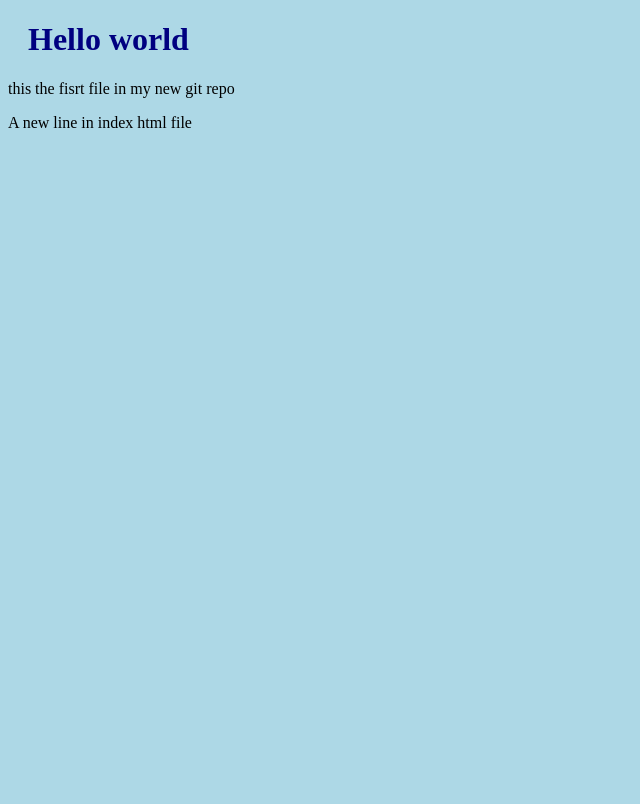
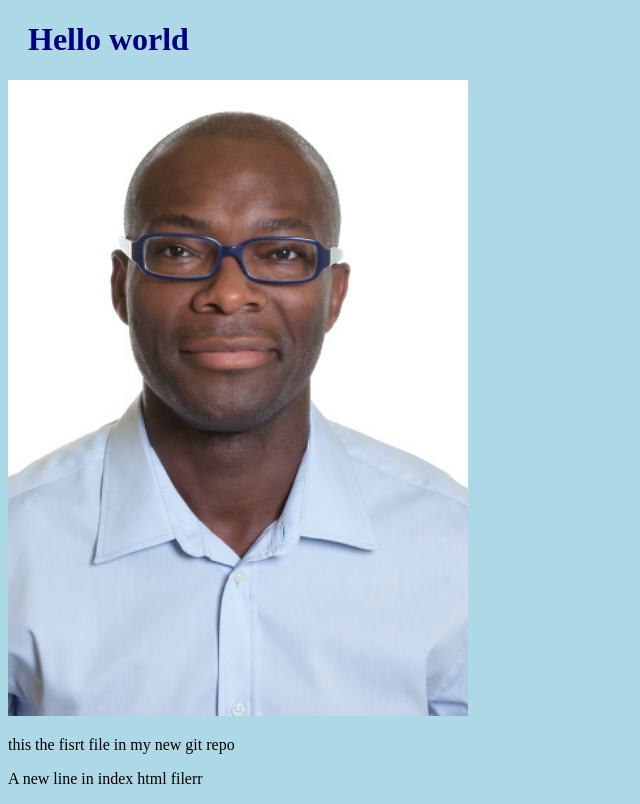
Before and after one commit to asonbede/git-tutorial-august, a plain HTML site: page index.html in a window 1280 px wide. Shown: the whole page, without its empty margins (0-640 px from the left). Drawn offline with Linux system fonts and the light colour scheme.

Commit message:
added image to hello world

```diff
--- a/index.html
+++ b/index.html
@@ -9,7 +9,14 @@
   </head>
   <body>
     <h1>Hello world</h1>
+    <div>
+      <img
+        src="hello-world-image.jpg"
+        alt="hello-world-image"
+        style="width: 100%; max-width: 460px"
+      />
+    </div>
     <p>this the fisrt file in my new git repo</p>
-    <p>A new line in index html file</p>
+    <p>A new line in index html filerr</p>
   </body>
 </html>
```
Also changed, not shown: hello-world-image.jpg (added).
